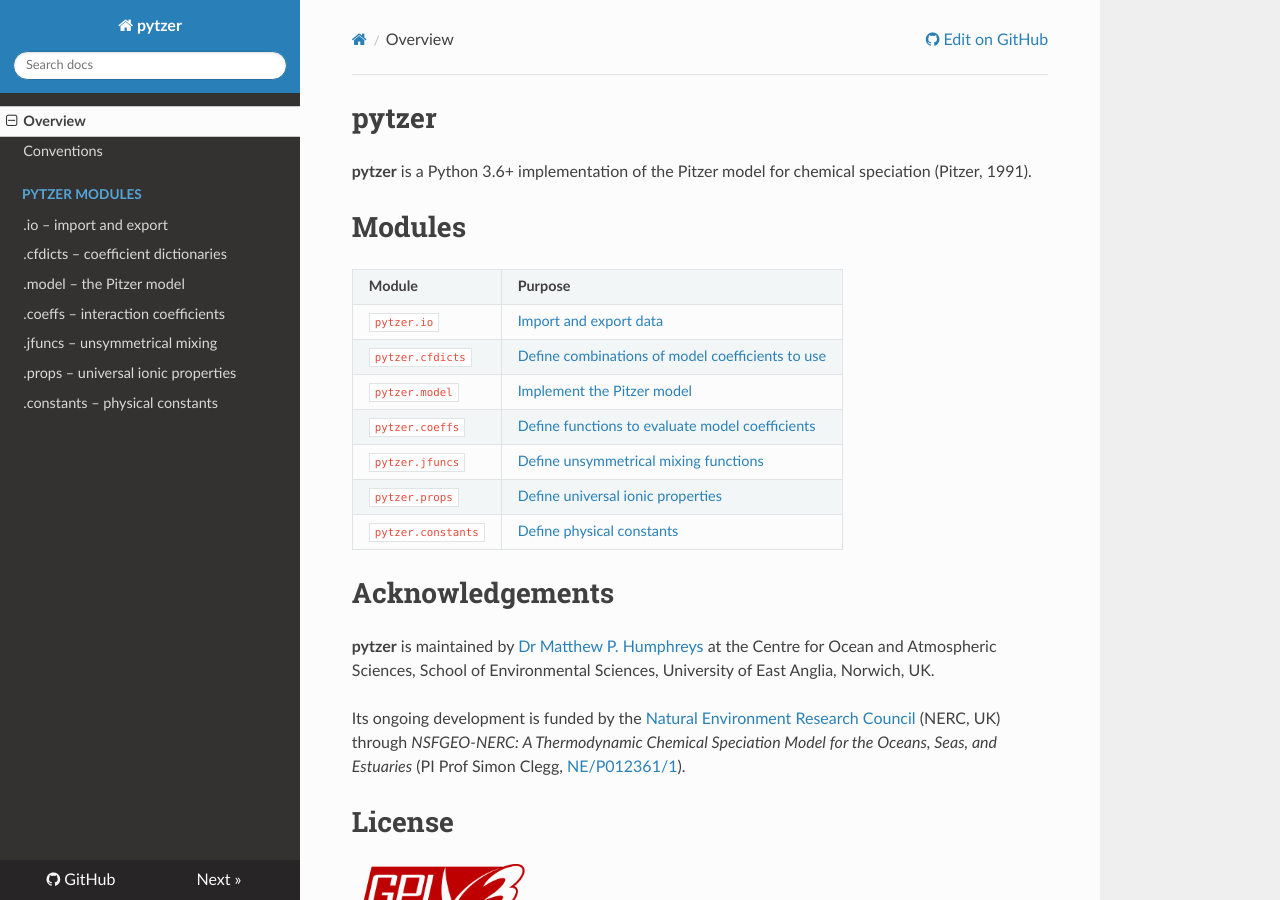
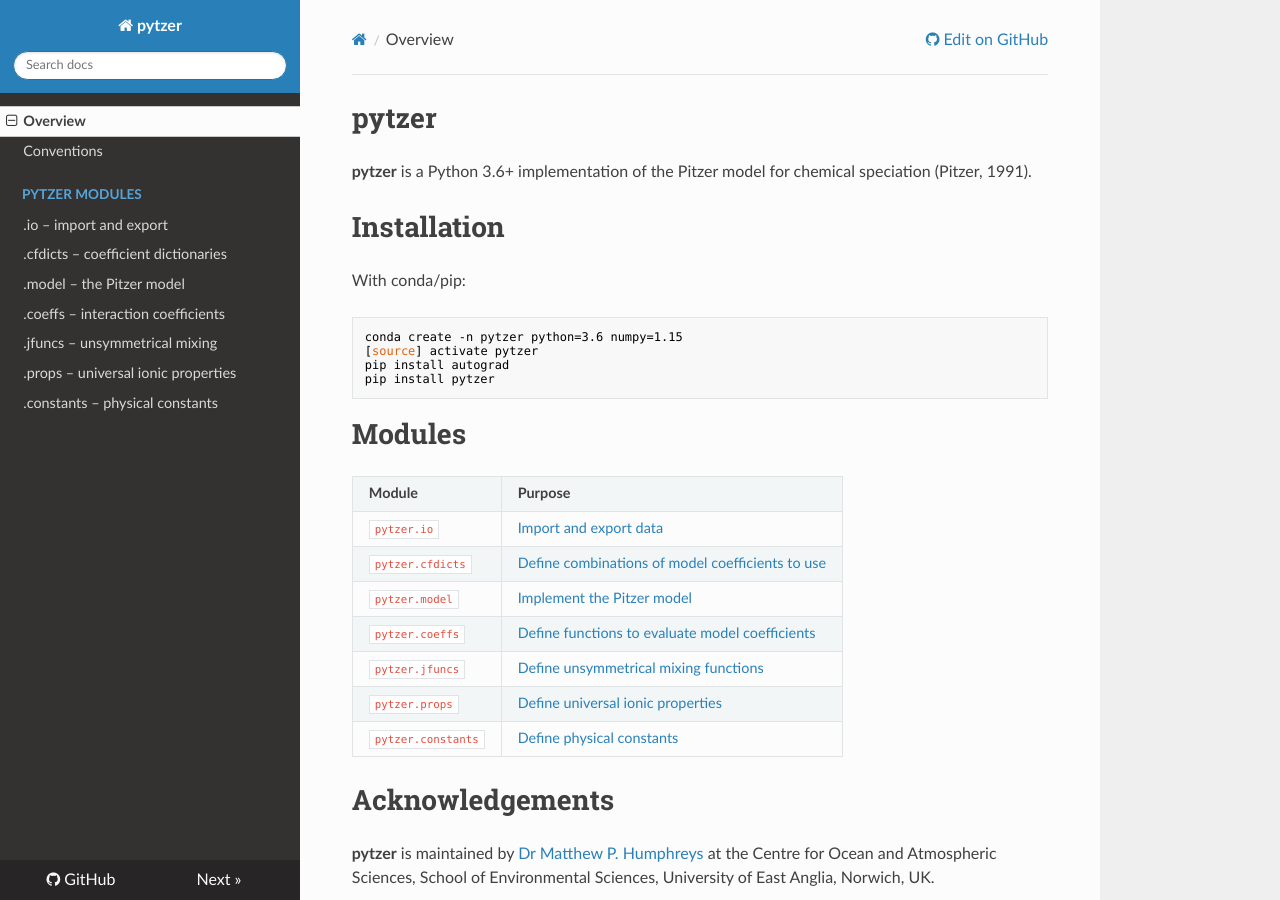
Before and after one commit to mvdh7/pytzer, an MkDocs documentation site: the page built from docs/index.md, in a window 1280 px wide and 900 px high. Built offline with MkDocs 1.6.1, drawn with Linux system fonts in a browser that asks for light colours; nearby versions of some CDN libraries.

Commit message:
Add installation instructions

````diff
--- a/docs/index.md
+++ b/docs/index.md
@@ -3,6 +3,17 @@ title: Overview
 # pytzer
 
 **pytzer** is a Python 3.6+ implementation of the Pitzer model for chemical speciation (Pitzer, 1991).
+
+# Installation
+
+With conda/pip:
+
+```
+conda create -n pytzer python=3.6 numpy=1.15
+[source] activate pytzer
+pip install autograd
+pip install pytzer
+```
 
 # Modules
 
````
